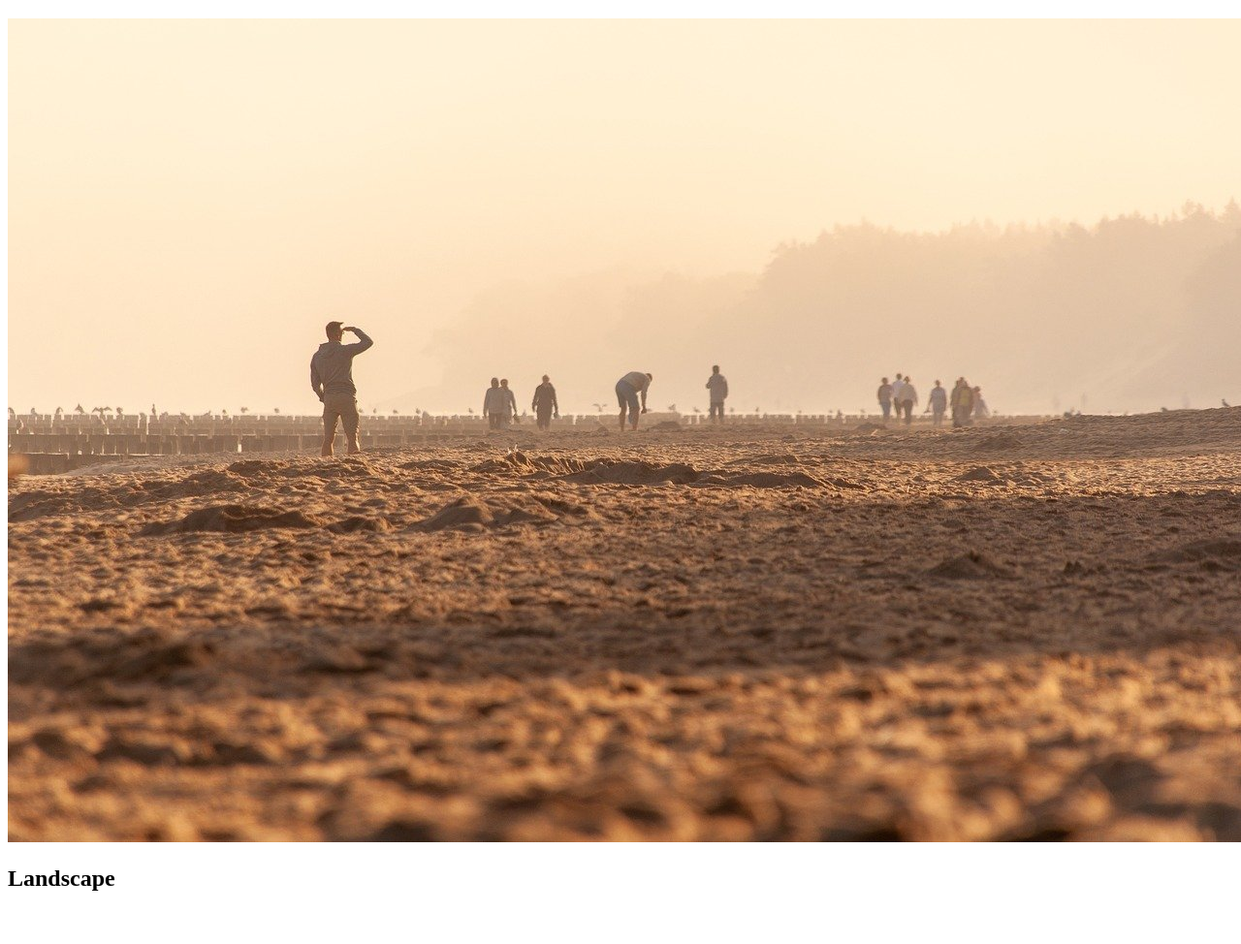
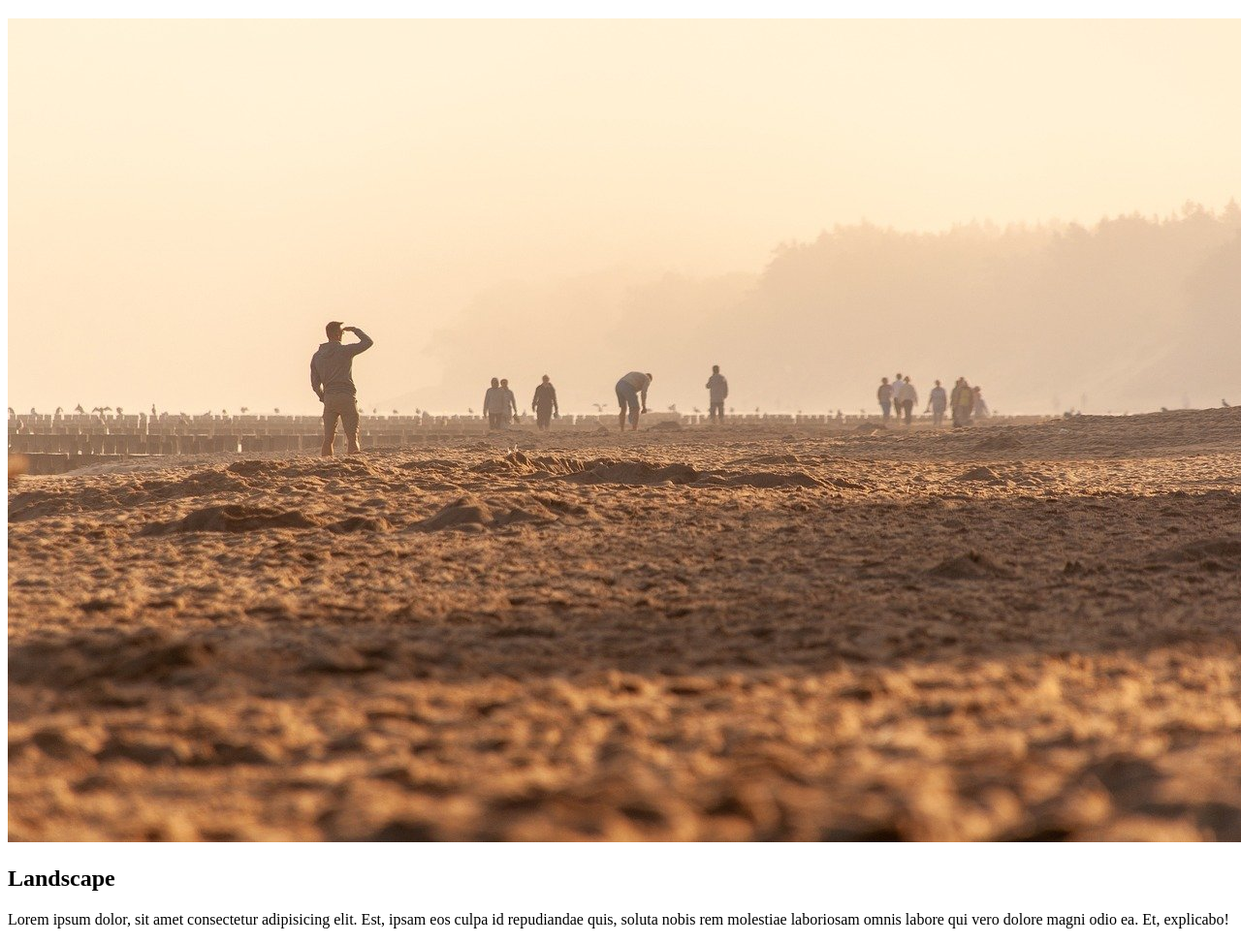
Before and after one commit to krystul11/Projekt, a plain HTML site: page index.html in a window 1280 px wide. Shown: the part 61-1035 px from the top of the page at 97% size. Before the commit the page ends 1001 px from the top, so only its background shows below. Drawn offline with Linux system fonts and the light colour scheme.

Commit message:
dodaj opis

```diff
--- a/index.html
+++ b/index.html
@@ -9,5 +9,6 @@
     <h1>Przewodnik po krajobrazach</h1>
     <img src="landscape.jpg" alt="">
     <h2>Landscape</h2>
+    <p>Lorem ipsum dolor, sit amet consectetur adipisicing elit. Est, ipsam eos culpa id repudiandae quis, soluta nobis rem molestiae laboriosam omnis labore qui vero dolore magni odio ea. Et, explicabo!</p>
 </body>
 </html>
```
